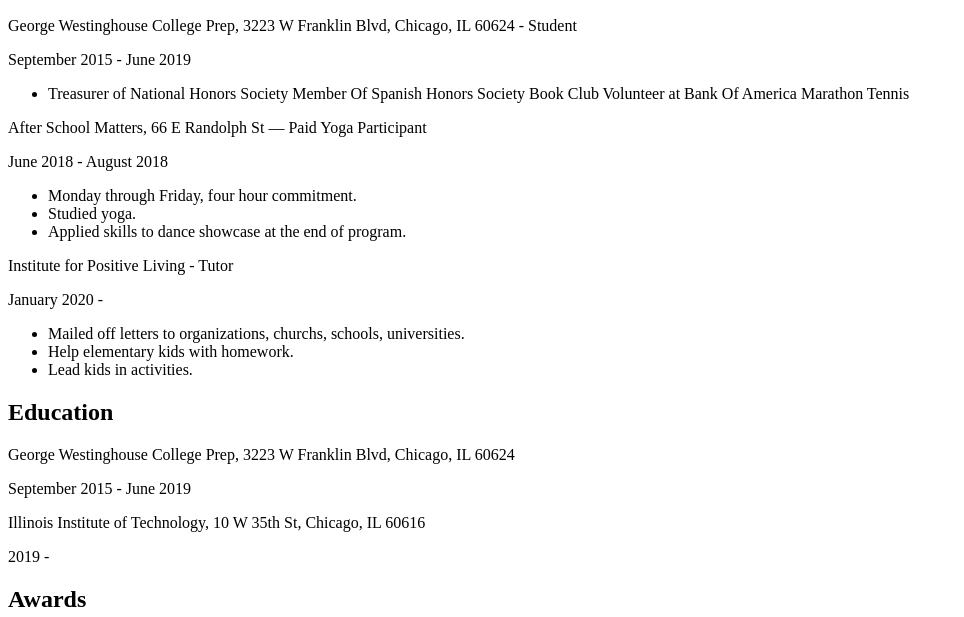
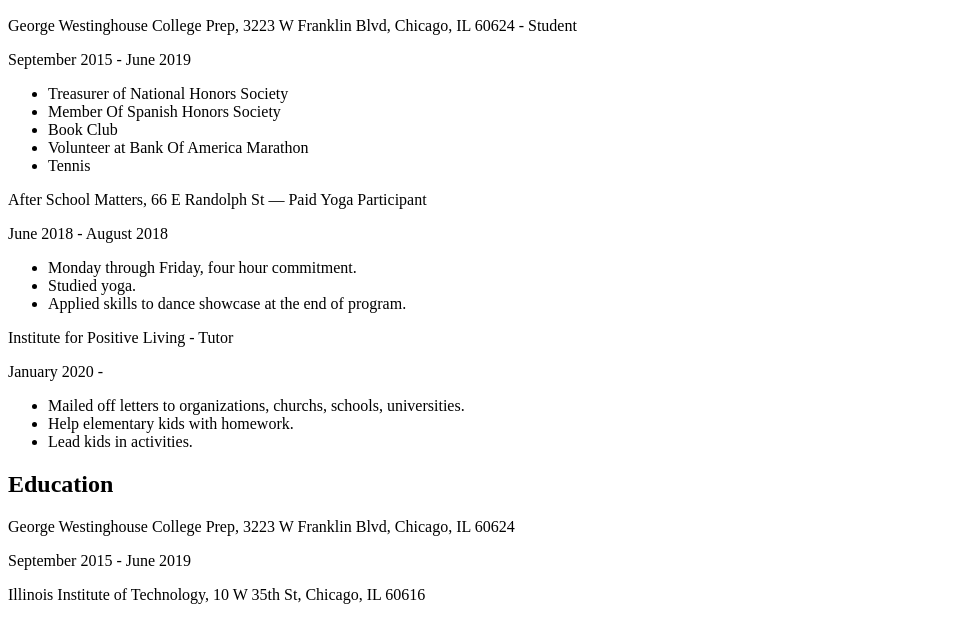
Before and after one commit to mflowers1395/project1, a plain HTML site: page index.html in a window 1280 px wide. Shown: the part 180-797 px from the top of the page, without its empty margins (0-964 px from the left). Drawn offline with Linux system fonts and the light colour scheme.

Commit message:
Update index.html

```diff
--- a/index.html
+++ b/index.html
@@ -14,13 +14,11 @@
    <p> George Westinghouse College Prep, 3223 W Franklin Blvd, Chicago, IL 60624 - Student </p>
   <p> September 2015 - June 2019 </p>
   <ul>
-  <li>
-   Treasurer of National Honors Society
-   Member Of Spanish Honors Society
-   Book Club
-   Volunteer at Bank Of America Marathon
-   Tennis
-  </li>
+    <li>Treasurer of National Honors Society</li>
+    <li>Member Of Spanish Honors Society</li>
+    <li>Book Club</li>
+    <li>Volunteer at Bank Of America Marathon</li>
+    <li>Tennis</li>
   </ul>
   <p> After School Matters, 66 E Randolph St — Paid Yoga Participant </p>
   <p> June 2018 - August 2018 </p>
```
